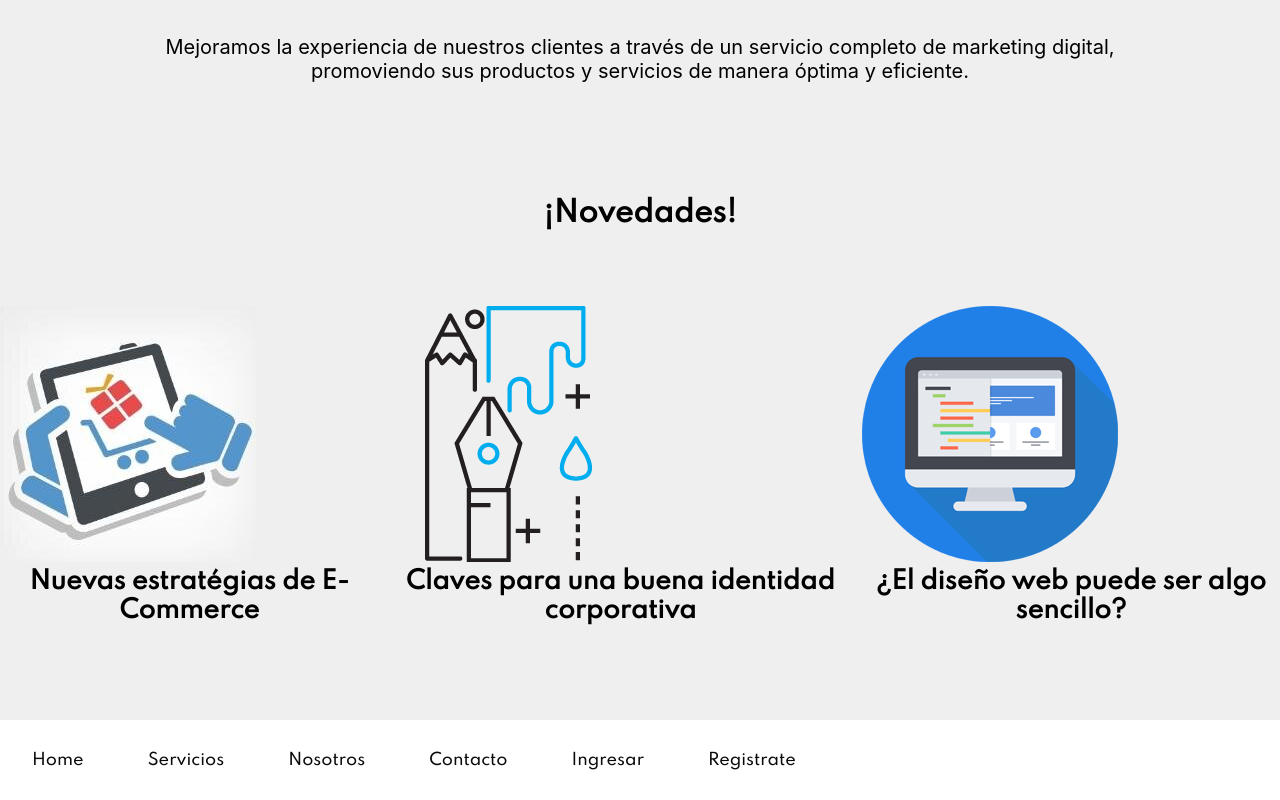
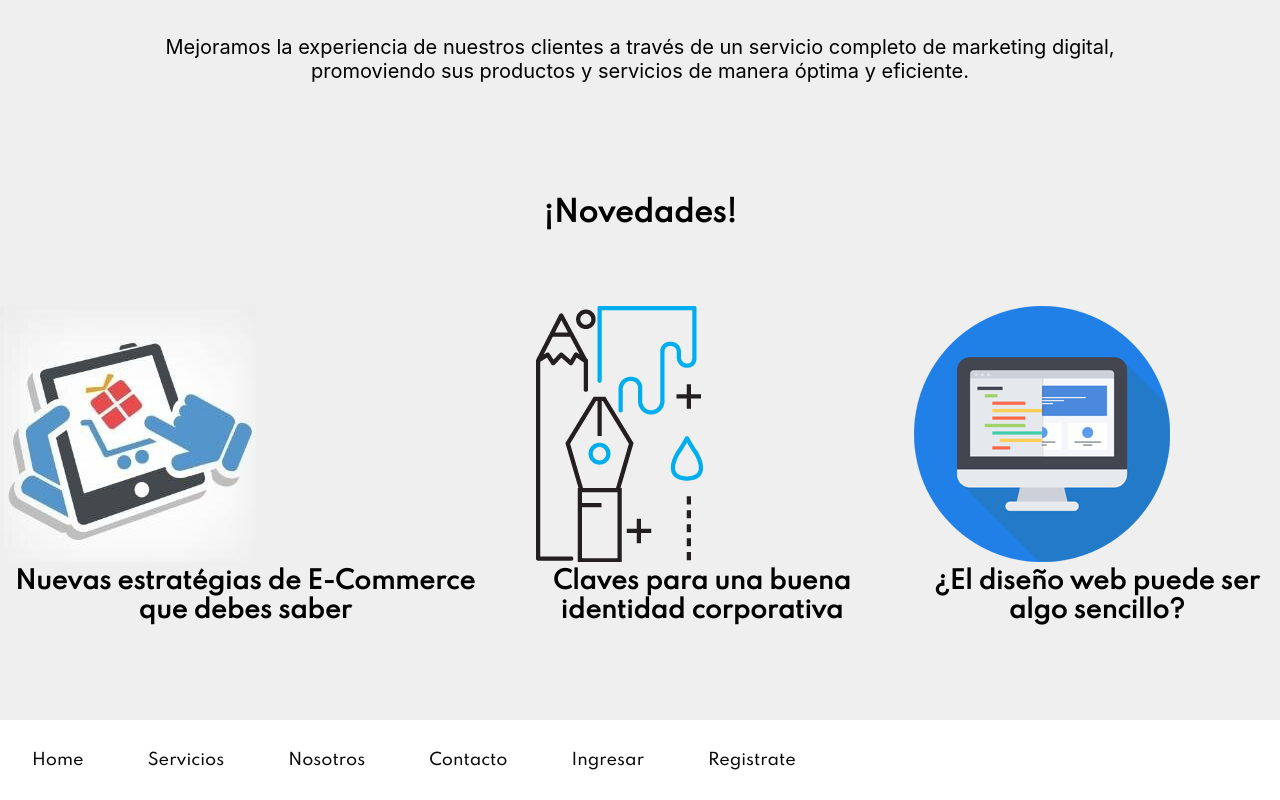
Before and after one commit to Nakarymartin/nakarymartin, a plain HTML site: page index.html in a window 1280 px wide. Shown: the part 1883-2683 px from the top of the page. Drawn offline with nearby package versions, Linux system fonts and the light colour scheme.

Commit message:
agregue texto en el articulo de ecommerce

```diff
--- a/index.html
+++ b/index.html
@@ -97,7 +97,7 @@
             <div class="d-flex justify-content-around">
                 <div class="p-2" class="d-flex justify-content-center" class="d-flex flex-column">
                     <img src="./imagenes/ecommerce.jpeg" title="E-commerce">
-                    <h4 class="subtitulosBlack">Nuevas estratégias de E-Commerce</h4>
+                    <h4 class="subtitulosBlack">Nuevas estratégias de E-Commerce que debes saber</h4>
                 </div>
                 <div class="p-2" class="d-flex justify-content-center" class="d-flex flex-column">
                     <img src="./imagenes/disenografico.png" title="Identidad e Imagen">
```
